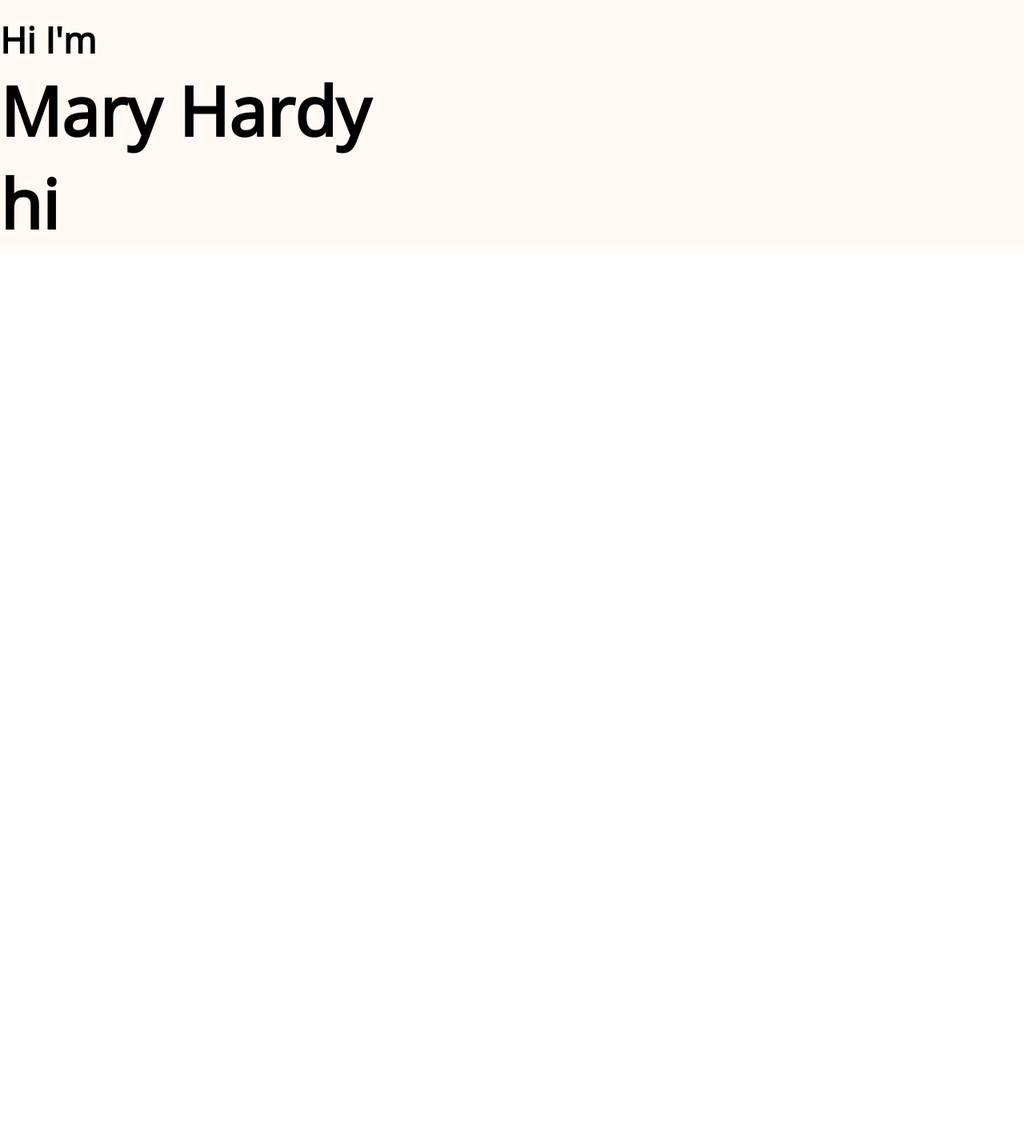
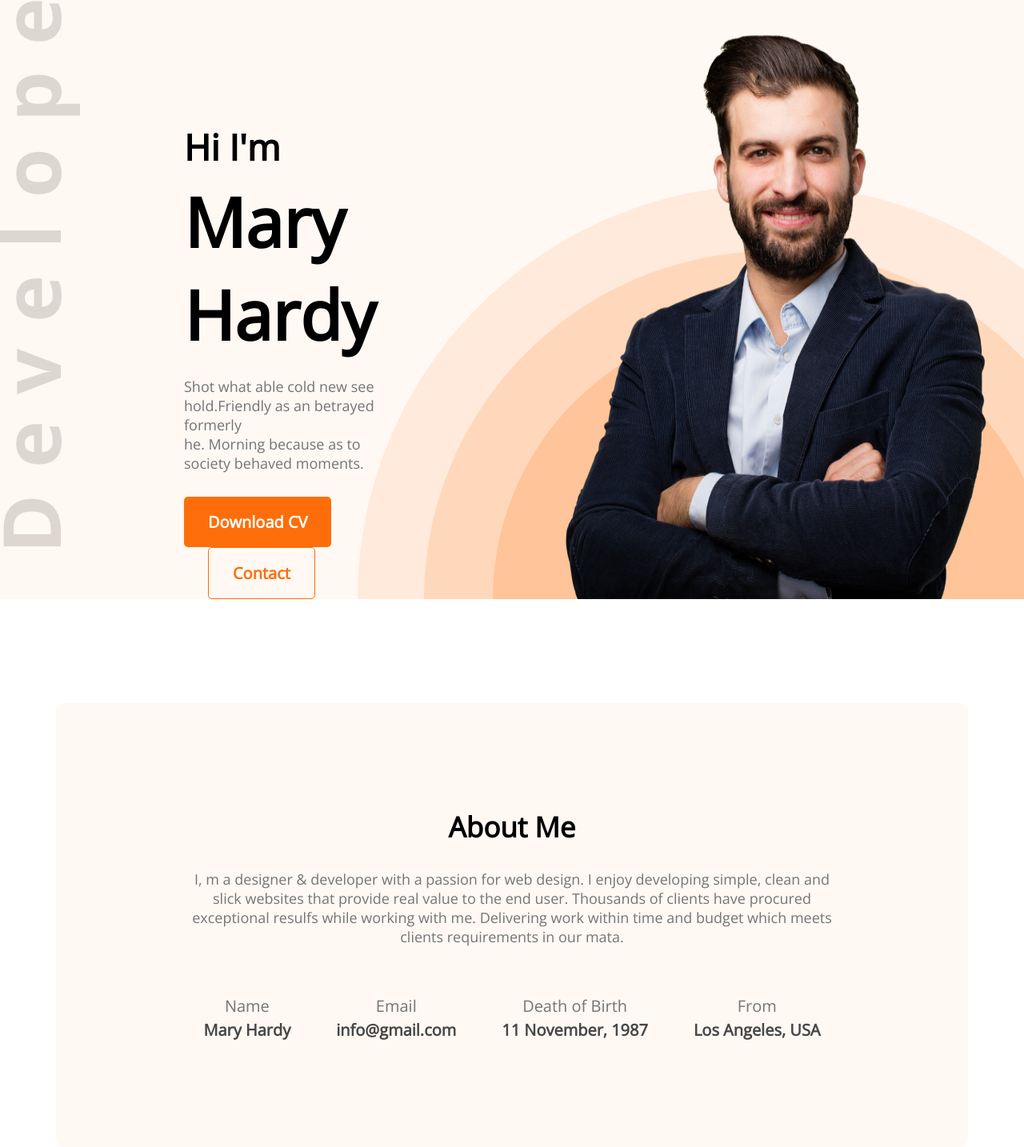
Before and after one commit to Rukaiya1/developer-portfolio, a plain HTML site: page index.html in a window 1280 px wide. Shown: the part 145-1579 px from the top of the page at 80% size. Before the commit the page ends 800 px from the top, so only its background shows below. Drawn offline with nearby package versions, Linux system fonts and the light colour scheme.

Commit message:
add again

```diff
--- a/index.html
+++ b/index.html
@@ -9,22 +9,49 @@
     <link rel="preconnect" href="https://fonts.googleapis.com"><link rel="preconnect" href="https://fonts.gstatic.com" crossorigin><link href="https://fonts.googleapis.com/css2?family=Merriweather&family=Montserrat&family=Open+Sans&family=Roboto+Slab&family=Sacramento&display=swap" rel="stylesheet">
 </head>
 <body>
-    <header>
+    <header class="header">
         <nav>
             <h3 class="nav-title">Ma<span class="text-primary">r</span>y</h3>
             <ul>
-                <li>portfolio</li>
-                <li>Blogs</li>
-                <li><button>Hire me</button></li>
+                <li class="list1">portfolio</li>
+                <li class="list1">Blogs</li>
+                <li><button class="btn-primary">Hire me</button></li>
             </ul>
         </nav>
-        <div class="info">
-            <h3 class="info-title">Hi I'm</h3>
-            <h1 class="info-sub">Mary Hardy</h1>
-            <h1 class="info-sub">hi</h1>
+        <div class="banner">
+            <div class="banner2">
+            <h3 class="banner-sub-title">Hi I'm</h3>
+            <h1 class="banner-title">Mary Hardy</h1>
+            <p class="banner-description">Shot what able cold new see hold.Friendly as an betrayed formerly<br>he. Morning because as to society behaved moments.</p>
+            <button class="btn-primary">Download CV</button>
+            <button class="btn-secondary">Contact</button>
+            </div>
+            <img src="images/hardy.png" alt="hardy">
         </div>
     </header>
     <main>
+        <section class="about">
+            <h3 class="section-title">About Me</h3>
+            <p class="section-description">I, m a designer & developer with a passion for web design. I enjoy developing simple, clean and slick websites that provide real value to the end user. Thousands of clients have procured exceptional resulfs while working with me. Delivering work within time and budget which meets clients requirements in our mata.</p>
+            <div class="about-info-container">
+                <div class="about-info">
+                    <p class="info-title">Name</p>
+                    <p class="info-description">Mary Hardy</p>
+                </div>
+                <div class="about-info">
+                    <p class="info-title">Email</p>
+                    <p class="info-description">info@gmail.com</p>
+                </div>
+                <div class="about-info">
+                    <p class="info-title">Death of Birth</p>
+                    <p class="info-description">11 November, 1987</p>
+                </div>
+                <div class="about-info">
+                    <p class="info-title">From</p>
+                    <p class="info-description">Los Angeles, USA</p>
+                </div>
+            </div>
+        </section>
 
     </main>
     <footer>
--- a/styles/portfolio.css
+++ b/styles/portfolio.css
@@ -2,13 +2,21 @@
   margin: 0;
   font-family: "Open Sans", sans-serif;
 }
-header {
-  background: #fff8f3;
+/* header & banner styles */
+.header {
+  background-color: #fff8f3;
+  background-image: url("../images/header_bg.png"),
+    url("../images/developer.png");
+  background-repeat: no-repeat;
+  background-position: bottom right, left;
 }
+
 nav {
+  margin-left: 226px;
+  margin-right: 230px;
+  padding-top: 50px;
   display: flex;
-  justify-content: space-around;
-  padding: 50px;
+  justify-content: space-between;
 }
 .nav-title {
   font-weight: 800;
@@ -18,18 +26,101 @@ nav {
   color: #fd6e0a;
 }
 nav ul {
+  align-items: center;
   display: flex;
 }
 nav li {
-  padding: 20px;
+  padding-left: 20px;
   list-style: none;
 }
-.info-title {
+.btn-primary {
+  font-weight: 700;
+  font-size: 20px;
+  color: #ffffff;
+  background-color: #fd6e0a;
+  border: 0;
+  border-radius: 5px;
+  padding: 18px 30px;
+}
+/* banner styles */
+.banner {
+  margin-left: 230px;
+  display: flex;
+}
+.banner2 {
+  margin-top: 185px;
+}
+.banner-sub-title {
   font-weight: 600;
   font-size: 45px;
-
+  margin-bottom: 5px;
 }
-.info-sub{
-    font-weight: 700;
-font-size: 85px;
+.banner-title {
+  font-weight: 700;
+  font-size: 85px;
+  margin-bottom: 20px;
 }
+.banner-description {
+  color: #757575;
+  font-weight: 400;
+  font-size: 18px;
+  margin-bottom: 30px;
+}
+.btn-secondary {
+  font-weight: 700;
+  font-size: 20px;
+  color: #fd6e0a;
+  background: none;
+  border: 1px solid #fd6e0a;
+  border-radius: 5px;
+  padding: 18px 30px;
+  margin-left: 30px;
+}
+img {
+  margin-top: 47px;
+  margin-left: 163px;
+  margin-right: 38px;
+}
+/* main section */
+main {
+  max-width: 1140px;
+  margin: 0 auto;
+}
+.about {
+  margin-top: 130px;
+  background: #fff8f3;
+  border-radius: 10px;
+  padding: 131px 156px;
+}
+.section-title {
+  font-weight: 700;
+  font-size: 35px;
+  margin-bottom: 30px;
+  text-align: center;
+}
+.section-description {
+  font-weight: 400;
+  font-size: 18px;
+  text-align: center;
+  color: #757575;
+  margin-bottom: 30px;
+}
+.about-info-container {
+  display: flex;
+  justify-content: space-around;
+}
+.about-info {
+  margin-top: 30px;
+  line-height: 30px;
+}
+.info-title {
+  text-align: center;
+  font-weight: 400;
+  font-size: 20px;
+  color: #757575;
+}
+.info-description {
+  font-weight: 700;
+  font-size: 20px;
+  color: #474747;
+}
```
